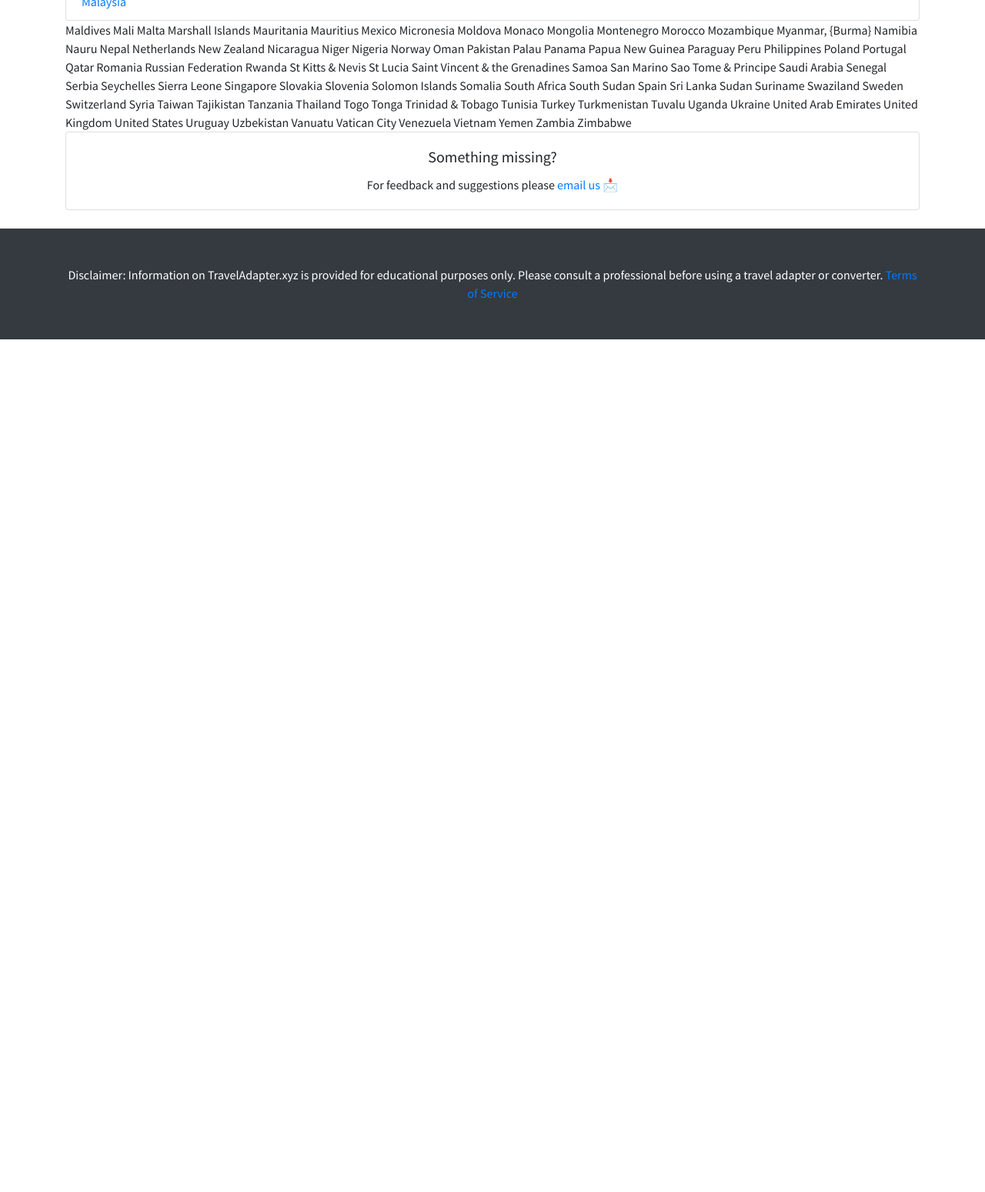
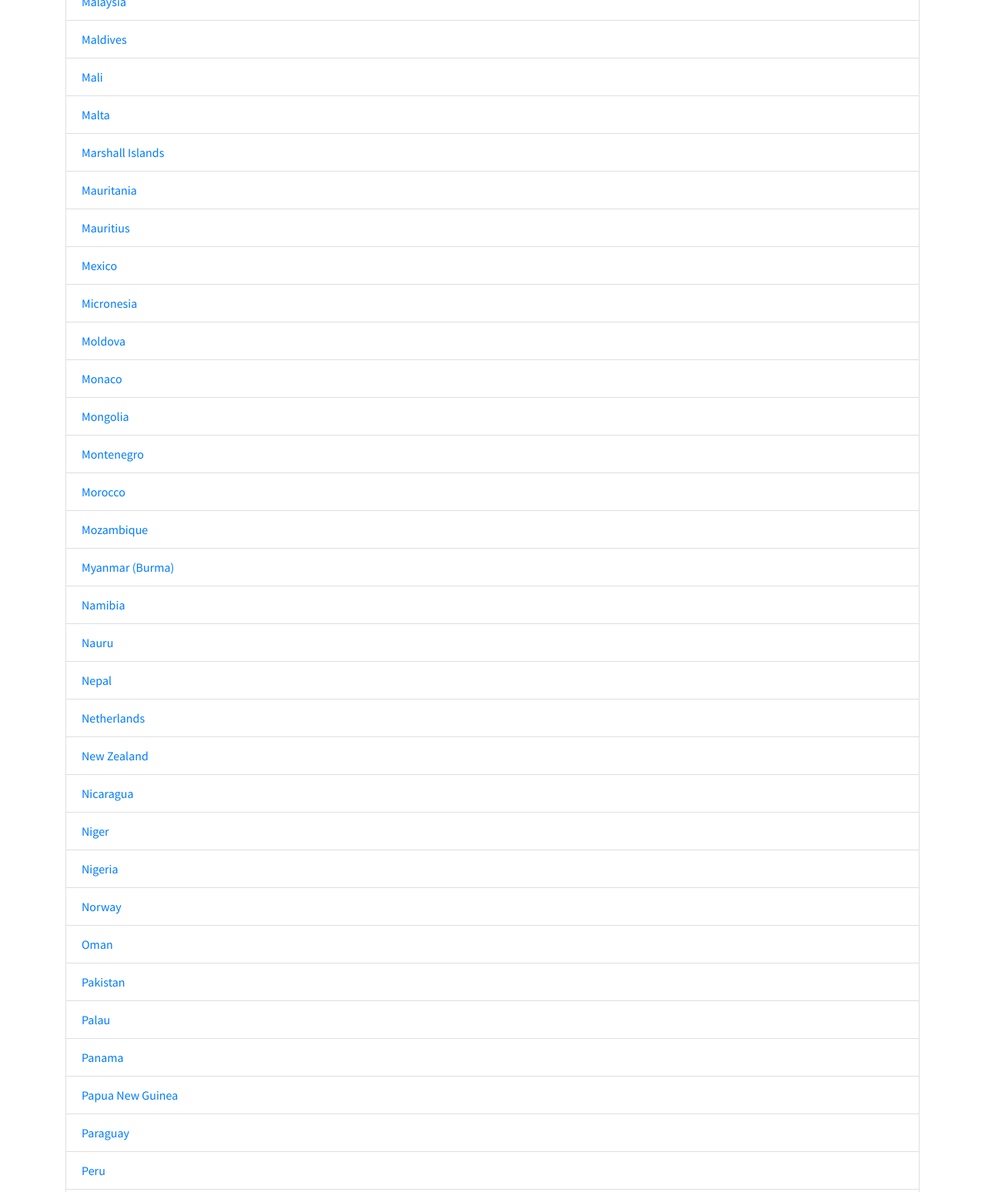
Before and after one commit to RyanShook/traveladapter, a website: page index.html in a window 1280 px wide. Shown: the part 6100-7649 px from the top of the page at 77% size. Before the commit the page ends 6541 px from the top, so only its background shows below. Drawn offline with Linux system fonts and the light colour scheme.

Commit message:
Add countries to full list

```diff
--- a/index.html
+++ b/index.html
@@ -108,7 +108,8 @@
               <img class="card-img-top img-fluid img-thumbnail" src="images/bestek-converter.jpg" alt="BESTEK Universal Travel Converter">
             </a>
             <p class="card-text">The Bestek Universal Travel Adapter allows you to step down voltage to work with US devices and includes 4 USB
-              ports.</p>
+              ports.
+            </p>
             <a href="https://amzn.to/2GBWy8I" class="btn btn-primary btn-block">Product Details</a>
 
           </div>
@@ -225,14 +226,57 @@
           <a href="#" class="list-group-item">Madagascar</a>
           <a href="#" class="list-group-item">Malawi</a>
           <a href="#" class="list-group-item">Malaysia</a>
-          Maldives Mali Malta Marshall Islands Mauritania Mauritius Mexico Micronesia Moldova Monaco Mongolia Montenegro Morocco Mozambique
-          Myanmar, {Burma} Namibia Nauru Nepal Netherlands New Zealand Nicaragua Niger Nigeria Norway Oman Pakistan Palau
-          Panama Papua New Guinea Paraguay Peru Philippines Poland Portugal Qatar Romania Russian Federation Rwanda St Kitts
-          & Nevis St Lucia Saint Vincent & the Grenadines Samoa San Marino Sao Tome & Principe Saudi Arabia Senegal Serbia
-          Seychelles Sierra Leone Singapore Slovakia Slovenia Solomon Islands Somalia South Africa South Sudan Spain Sri
-          Lanka Sudan Suriname Swaziland Sweden Switzerland Syria Taiwan Tajikistan Tanzania Thailand Togo Tonga Trinidad
-          & Tobago Tunisia Turkey Turkmenistan Tuvalu Uganda Ukraine United Arab Emirates United Kingdom United States Uruguay
-          Uzbekistan Vanuatu Vatican City Venezuela Vietnam Yemen Zambia Zimbabwe
+          <a href="#" class="list-group-item">Maldives</a>
+          <a href="#" class="list-group-item">Mali</a>
+          <a href="#" class="list-group-item">Malta</a>
+          <a href="#" class="list-group-item">Marshall Islands</a>
+          <a href="#" class="list-group-item">Mauritania</a>
+          <a href="#" class="list-group-item">Mauritius</a>
+          <a href="#" class="list-group-item">Mexico</a>
+          <a href="#" class="list-group-item">Micronesia</a>
+          <a href="#" class="list-group-item">Moldova</a>
+          <a href="#" class="list-group-item">Monaco</a>
+          <a href="#" class="list-group-item">Mongolia</a>
+          <a href="#" class="list-group-item">Montenegro</a>
+          <a href="#" class="list-group-item">Morocco</a>
+          <a href="#" class="list-group-item">Mozambique</a>
+          <a href="#" class="list-group-item">Myanmar (Burma)</a>
+          <a href="#" class="list-group-item">Namibia</a>
+          <a href="#" class="list-group-item">Nauru</a>
+          <a href="#" class="list-group-item">Nepal</a>
+          <a href="#" class="list-group-item">Netherlands</a>
+          <a href="#" class="list-group-item">New Zealand</a>
+          <a href="#" class="list-group-item">Nicaragua</a>
+          <a href="#" class="list-group-item">Niger</a>
+          <a href="#" class="list-group-item">Nigeria</a>
+          <a href="#" class="list-group-item">Norway</a>
+          <a href="#" class="list-group-item">Oman</a>
+          <a href="#" class="list-group-item">Pakistan</a>
+          <a href="#" class="list-group-item">Palau</a>
+          <a href="#" class="list-group-item">Panama</a>
+          <a href="#" class="list-group-item">Papua New Guinea</a>
+          <a href="#" class="list-group-item">Paraguay</a>
+          <a href="#" class="list-group-item">Peru</a>
+          <a href="#" class="list-group-item">Philippines</a>
+          <a href="#" class="list-group-item">Poland</a>
+          <a href="#" class="list-group-item">Portugal</a>
+          <a href="#" class="list-group-item">Qatar</a>
+          <a href="#" class="list-group-item">Romania</a>
+          <a href="#" class="list-group-item">Russia</a>
+          <a href="#" class="list-group-item">Rwanda</a>
+          <a href="#" class="list-group-item">St Kitts & Nevis St Lucia</a>
+          <a href="#" class="list-group-item">St Vincent & the Grenadines</a>
+          <a href="#" class="list-group-item">Samoa</a>
+          <a href="#" class="list-group-item">San Marino</a>
+          <a href="#" class="list-group-item">Sao Tome & Principe</a>
+          <a href="#" class="list-group-item">Saudi Arabia</a>
+          <a href="#" class="list-group-item">Senegal</a>
+          <a href="#" class="list-group-item">Serbia</a>
+
+          Seychelles Sierra Leone Singapore Slovakia Slovenia Solomon Islands Somalia South Africa South Sudan Spain Sri Lanka Sudan
+          Suriname Swaziland Sweden Switzerland Syria Taiwan Tajikistan Tanzania Thailand Togo Tonga Trinidad & Tobago Tunisia
+          Turkey Turkmenistan Tuvalu Uganda Ukraine United Arab Emirates United Kingdom United States Uruguay Uzbekistan
+          Vanuatu Vatican City Venezuela Vietnam Yemen Zambia Zimbabwe
         </div>
       </div>
 
```
